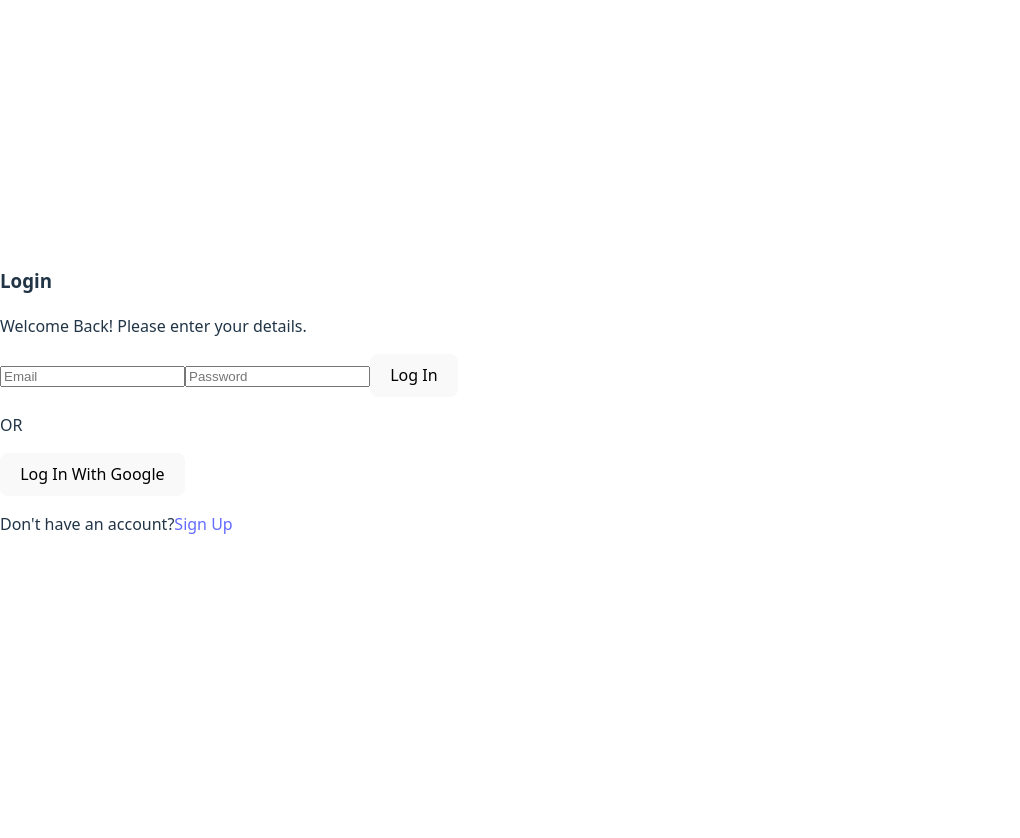
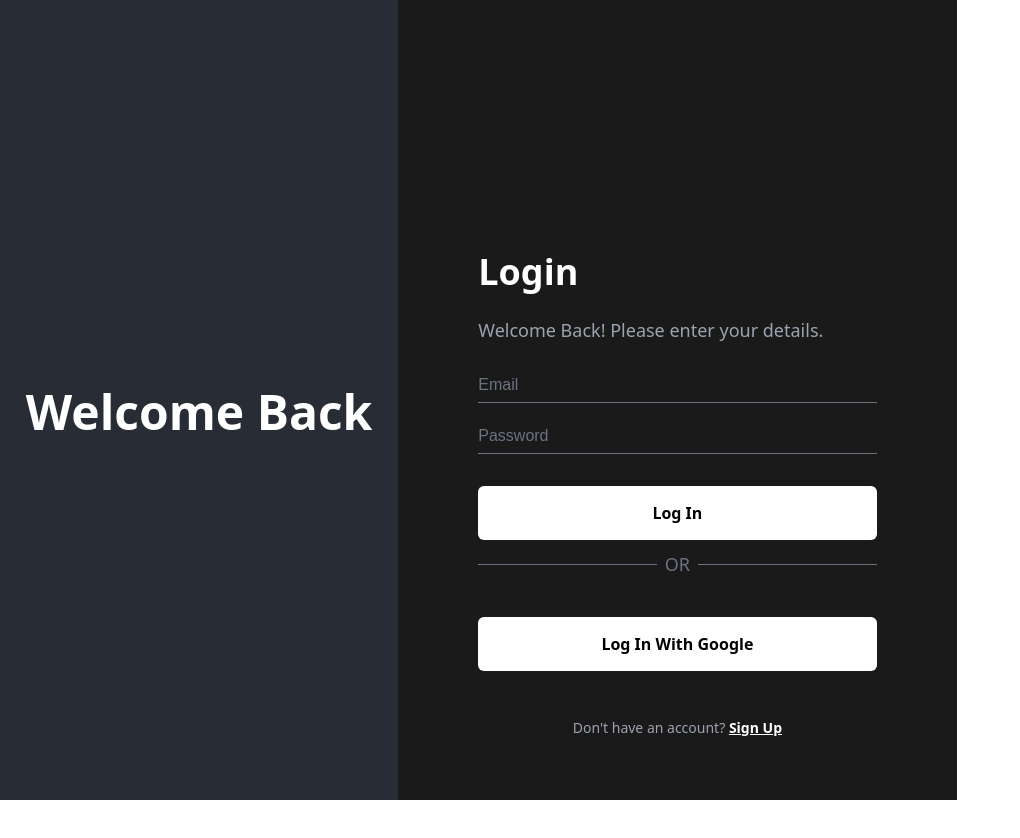
Before and after one commit to zinebzetili/Document-Management, a React (Vite) app: page / in a window 1280 px wide. Shown: the top 838 px of the page, without its empty margins (0-1020 px from the left). Before the commit the page ends 800 px from the top, so only its background shows below. Built offline with nearby package versions, Linux system fonts and the light colour scheme.

Commit message:
Update Login.tsx

```diff
--- a/src/Login.tsx
+++ b/src/Login.tsx
@@ -1,5 +1,6 @@
 import { useState } from 'react';
 import { useNavigate } from 'react-router-dom';
+import './Login.css'; // Import the CSS file
 
 const Login = () => {
     const navigate = useNavigate();
@@ -22,26 +23,28 @@ const Login = () => {
     };
 
     return (
-    <div className="w-full h-screen flex">
+        <div className="login-container">
             {/* Left half of the screen - background styling */}
-        <div className="w-1/2 h-full flex flex-col bg-[#282c34] items-center justify-center">
+            <div className="login-left">
+                <div className="welcome-message">
+                    <h1>Welcome Back</h1>
+                </div>
             </div>
 
             {/* Right half of the screen - login form */}
-        <div className="w-1/2 h-full bg-[#1a1a1a] flex flex-col p-20 justify-center">
-            <div className="w-full flex flex-col max-w-[450px] mx-auto">
+            <div className="login-right">
+                <div className="login-form">
                     {/* Header section with title and welcome message */}
-                <div className="w-full flex flex-col mb-10 text-white">
-                    <h3 className="text-4xl font-bold mb-2">Login</h3>
-                    <p className="text-lg mb-4">Welcome Back! Please enter your details.</p>
+                    <div className="login-header">
+                        <h3>Login</h3>
+                        <p>Welcome Back! Please enter your details.</p>
                     </div>
 
                     {/* Input fields for email and password */}
-                <form onSubmit={handleLogin} className="w-full flex flex-col mb-6">
+                    <form onSubmit={handleLogin} className="login-inputs">
                         <input
                             type="email"
                             placeholder="Email"
-                        className="w-full text-white py-2 mb-4 bg-transparent border-b border-gray-500 focus:outline-none focus:border-white"
                             value={email}
                             onChange={(e) => setEmail(e.target.value)}
                             required
@@ -49,43 +52,31 @@ return (
                         <input
                             type="password"
                             placeholder="Password"
-                        className="w-full text-white py-2 mb-4 bg-transparent border-b border-gray-500 focus:outline-none focus:border-white"
                             value={password}
                             onChange={(e) => setPassword(e.target.value)}
                             required
                         />
 
                         {/* Button to log in with email and password */}
-                    <button
-                        type="submit"
-                        className="w-full bg-white text-black font-semibold rounded-md p-4 text-center flex items-center justify-center cursor-pointer mt-4">
-                        Log In
-                    </button>
+                        <button type="submit">Log In</button>
                     </form>
 
                     {/* Display error message if there is one */}
-                {error && <div className="text-red-500 mb-4">{error}</div>}
+                    {error && <div className="error-message">{error}</div>}
 
                     {/* Divider with 'OR' text */}
-                <div className="w-full flex items-center justify-center relative py-4">
-                    <div className="w-full h-[1px] bg-gray-500"></div>
-                    <p className="text-lg absolute text-gray-500 bg-[#1a1a1a] px-2">OR</p>
+                    <div className="divider">
+                        <div className="divider-line"></div>
+                        <p>OR</p>
                     </div>
 
                     {/* Simulated Google login button (No Firebase) */}
-                <button
-                    className="w-full bg-white text-black font-semibold rounded-md p-4 text-center flex items-center justify-center cursor-pointer mt-7">
-                    Log In With Google
-                </button>
+                    <button className="google-login">Log In With Google</button>
                 </div>
 
                 {/* Link to sign up page */}
-            <div className="w-full flex items-center justify-center mt-10">
-                <p className="text-sm font-normal text-gray-400">Don't have an account?
-                    <span className="font-semibold text-white cursor-pointer underline">
-                        <a href="/signup">Sign Up</a>
-                    </span>
-                </p>
+                <div className="signup-link">
+                    <p>Don't have an account? <a href="/signup">Sign Up</a></p>
                 </div>
             </div>
         </div>
```
Lines whose indentation alone changed are shown as unchanged.
